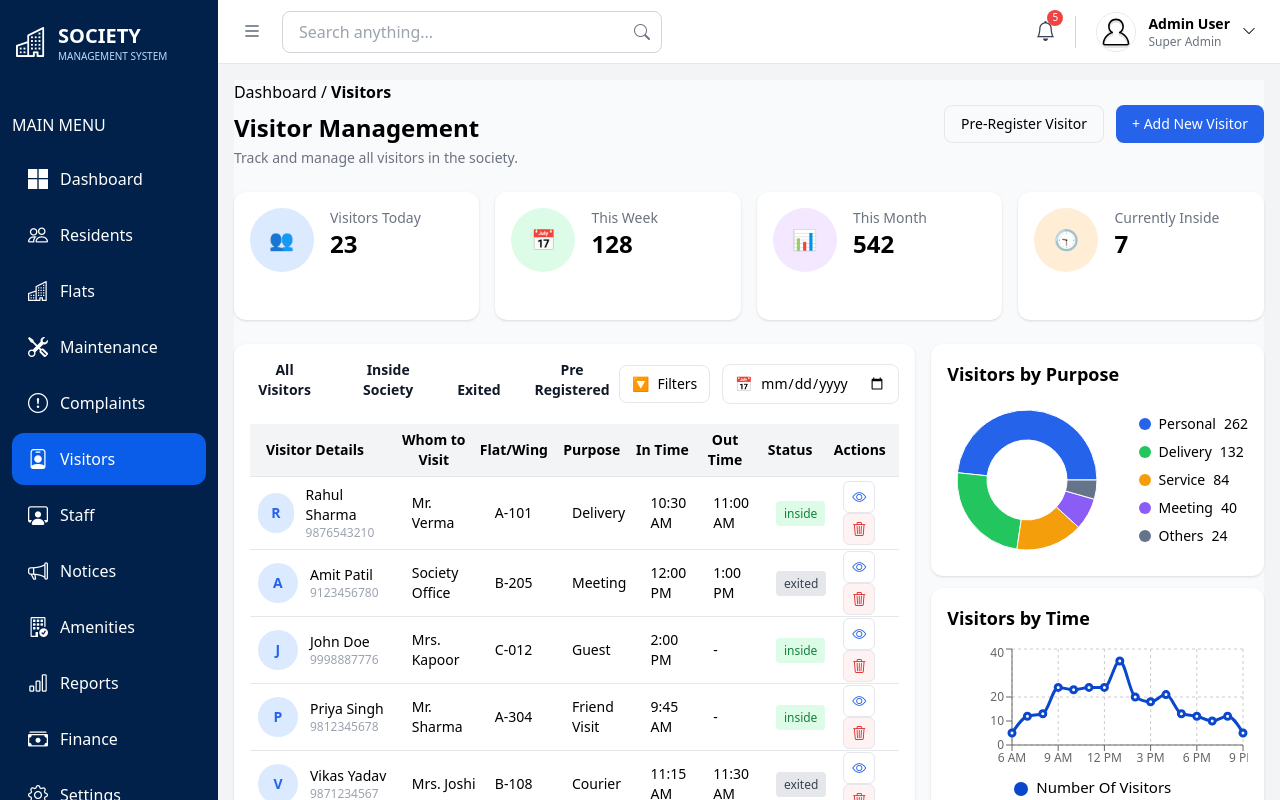
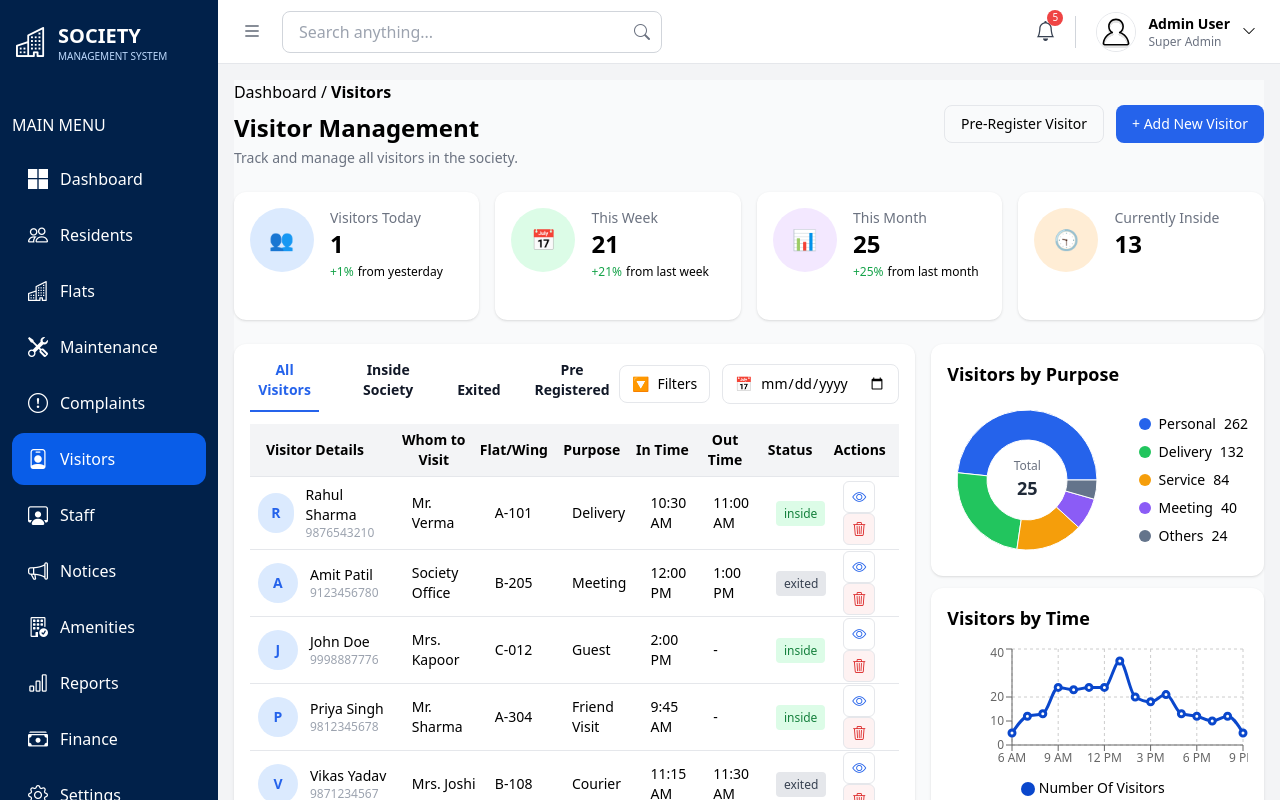
Before and after one commit to classrepo24/societymanagement-react, a React (Create React App) app: page /visitors in a window 1280 px wide. Built offline with nearby package versions, Linux system fonts and the light colour scheme.

Commit message:
total count function done in statscard

```diff
--- a/src/pages/visitors/Visitors.jsx
+++ b/src/pages/visitors/Visitors.jsx
@@ -2,7 +2,7 @@ import React, { useState } from "react";
 import InsideVisitorsTable from "./component/InsideVisitorsTable";
 import VisitorsTable from "./component/VisitorsTable";
 import VisitorCharts from "./component/VisitorCharts";
-
+import VisitorsHeaderSection from "./component/VisitorsHeaderSection";
 const Visitors = () => {
 const [activeTab, setActiveTab] = useState("All Visitors");
 const [currentPage, setCurrentPage] = useState(1);
@@ -11,9 +11,9 @@ const [showAllVisitors, setShowAllVisitors] = useState(false);
 const itemsPerPage = 5;
   const visitors = [
   {
-
     name: "Rahul Sharma",
     phone: "9876543210",
+    date: "2026-06-22",
     whom: "Mr. Verma",
     flat: "A-101",
     purpose: "Delivery",
@@ -24,6 +24,7 @@ const itemsPerPage = 5;
   {
     name: "Amit Patil",
     phone: "9123456780",
+    date: "2026-06-21",
     whom: "Society Office",
     flat: "B-205",
     purpose: "Meeting",
@@ -34,6 +35,7 @@ const itemsPerPage = 5;
   {
     name: "John Doe",
     phone: "9998887776",
+    date: "2026-06-21",
     whom: "Mrs. Kapoor",
     flat: "C-012",
     purpose: "Guest",
@@ -44,6 +46,7 @@ const itemsPerPage = 5;
   {
     name: "Priya Singh",
     phone: "9812345678",
+    date: "2026-06-20",
     whom: "Mr. Sharma",
     flat: "A-304",
     purpose: "Friend Visit",
@@ -54,6 +57,7 @@ const itemsPerPage = 5;
   {
     name: "Vikas Yadav",
     phone: "9871234567",
+    date: "2026-06-20",
     whom: "Mrs. Joshi",
     flat: "B-108",
     purpose: "Courier",
@@ -64,6 +68,7 @@ const itemsPerPage = 5;
   {
     name: "Sneha Kulkarni",
     phone: "9765432101",
+    date: "2026-06-19",
     whom: "Mr. Mehta",
     flat: "C-210",
     purpose: "Guest",
@@ -74,6 +79,7 @@ const itemsPerPage = 5;
   {
     name: "Rohit Gupta",
     phone: "9988776655",
+    date: "2026-06-19",
     whom: "Society Office",
     flat: "Office",
     purpose: "Maintenance",
@@ -84,6 +90,7 @@ const itemsPerPage = 5;
   {
     name: "Anjali Nair",
     phone: "9876501234",
+    date: "2026-06-18",
     whom: "Mrs. Iyer",
     flat: "D-101",
     purpose: "Guest",
@@ -94,6 +101,7 @@ const itemsPerPage = 5;
   {
     name: "Karan Malhotra",
     phone: "9874561230",
+    date: "2026-06-18",
     whom: "Mr. Arora",
     flat: "A-502",
     purpose: "Business Meeting",
@@ -104,6 +112,7 @@ const itemsPerPage = 5;
   {
     name: "Neha Jain",
     phone: "9865321470",
+    date: "2026-06-17",
     whom: "Mrs. Gupta",
     flat: "B-404",
     purpose: "Friend Visit",
@@ -111,9 +120,11 @@ const itemsPerPage = 5;
     outTime: "-",
     status: "inside",
   },
+
   {
     name: "Suresh Pawar",
     phone: "9854123698",
+    date: "2026-06-17",
     whom: "Mr. Patil",
     flat: "C-310",
     purpose: "Electrician",
@@ -124,6 +135,7 @@ const itemsPerPage = 5;
   {
     name: "Meera Desai",
     phone: "9811223344",
+    date: "2026-06-16",
     whom: "Mrs. Shah",
     flat: "D-203",
     purpose: "Guest",
@@ -134,6 +146,7 @@ const itemsPerPage = 5;
   {
     name: "Arjun Reddy",
     phone: "9900112233",
+    date: "2026-06-16",
     whom: "Mr. Rao",
     flat: "A-202",
     purpose: "Courier",
@@ -144,6 +157,7 @@ const itemsPerPage = 5;
   {
     name: "Pooja Verma",
     phone: "9873216540",
+    date: "2026-06-15",
     whom: "Mrs. Khanna",
     flat: "B-302",
     purpose: "Guest",
@@ -154,6 +168,29 @@ const itemsPerPage = 5;
   {
     name: "Deepak Mishra",
     phone: "9988001122",
+    date: "2026-06-15",
+    whom: "Mr. Tiwari",
+    flat: "C-111",
+    purpose: "Plumber",
+    inTime: "11:45 AM",
+    outTime: "1:15 PM",
+    status: "exited",
+  },
+  {
+  name: "Pooja Verma",
+  phone: "9873216540",
+  date: "2026-06-15",
+  whom: "Mrs. Khanna",
+  flat: "B-302",
+  purpose: "Guest",
+  inTime: "7:00 PM",
+  outTime: "-",
+  status: "inside",
+},
+{
+  name: "Deepak Mishra",
+  phone: "9988001122",
+  date: "2026-06-15",
   whom: "Mr. Tiwari",
   flat: "C-111",
   purpose: "Plumber",
@@ -164,6 +201,7 @@ const itemsPerPage = 5;
 {
   name: "Ritika Sharma",
   phone: "9898989898",
+  date: "2026-06-16",
   whom: "Mrs. Batra",
   flat: "D-305",
   purpose: "Guest",
@@ -174,6 +212,7 @@ const itemsPerPage = 5;
 {
   name: "Manoj Kumar",
   phone: "9785612340",
+  date: "2026-06-16",
   whom: "Mr. Kapoor",
   flat: "A-401",
   purpose: "Delivery",
@@ -184,6 +223,7 @@ const itemsPerPage = 5;
 {
   name: "Kavita Joshi",
   phone: "9822334455",
+  date: "2026-06-17",
   whom: "Mrs. Chawla",
   flat: "B-505",
   purpose: "Friend Visit",
@@ -194,6 +234,7 @@ const itemsPerPage = 5;
 {
   name: "Nitin Agarwal",
   phone: "9877412589",
+  date: "2026-06-17",
   whom: "Society Office",
   flat: "Office",
   purpose: "Vendor Meeting",
@@ -204,6 +245,7 @@ const itemsPerPage = 5;
 {
   name: "Farhan Khan",
   phone: "9818181818",
+  date: "2026-06-18",
   whom: "Mr. Siddiqui",
   flat: "C-407",
   purpose: "Guest",
@@ -214,6 +256,7 @@ const itemsPerPage = 5;
 {
   name: "Aditya Kulkarni",
   phone: "9876541201",
+  date: "2026-06-18",
   whom: "Mr. Shah",
   flat: "A-102",
   purpose: "Guest",
@@ -224,6 +267,7 @@ const itemsPerPage = 5;
 {
   name: "Pankaj Gupta",
   phone: "9876541202",
+  date: "2026-06-19",
   whom: "Mrs. Verma",
   flat: "B-203",
   purpose: "Delivery",
@@ -234,182 +278,13 @@ const itemsPerPage = 5;
 {
   name: "Rakesh Yadav",
   phone: "9876541203",
+  date: "2026-06-19",
   whom: "Mr. Jain",
   flat: "C-105",
   purpose: "Electrician",
   inTime: "08:30 AM",
   outTime: "11:45 AM",
   status: "exited",
-  },
-  {
-    name: "Shweta Patil",
-    phone: "9876541204",
-    whom: "Mrs. Mehta",
-    flat: "D-302",
-    purpose: "Friend Visit",
-    inTime: "01:20 PM",
-    outTime: "-",
-    status: "inside",
-  },
-  {
-    name: "Mohit Sharma",
-    phone: "9876541205",
-    whom: "Society Office",
-    flat: "Office",
-    purpose: "Vendor Meeting",
-    inTime: "11:00 AM",
-    outTime: "12:15 PM",
-    status: "exited",
-  },
-  {
-    name: "Kiran Nair",
-    phone: "9876541206",
-    whom: "Mr. Iyer",
-    flat: "A-405",
-    purpose: "Guest",
-    inTime: "03:10 PM",
-    outTime: "-",
-    status: "inside",
-  },
-  {
-    name: "Sanjay Mishra",
-    phone: "9876541207",
-    whom: "Mr. Singh",
-    flat: "B-307",
-    purpose: "Courier",
-    inTime: "12:40 PM",
-    outTime: "12:55 PM",
-    status: "exited",
-  },
-  {
-    name: "Nikita Joshi",
-    phone: "9876541208",
-    whom: "Mrs. Kapoor",
-    flat: "C-208",
-    purpose: "Guest",
-    inTime: "05:25 PM",
-    outTime: "-",
-    status: "inside",
-  },
-  {
-    name: "Akash Deshmukh",
-    phone: "9876541209",
-    whom: "Mr. Patil",
-    flat: "D-401",
-    purpose: "Plumber",
-    inTime: "09:50 AM",
-    outTime: "11:20 AM",
-    status: "exited",
-  },
-  {
-    name: "Ritu Arora",
-    phone: "9876541210",
-    whom: "Mrs. Chawla",
-    flat: "A-501",
-    purpose: "Friend Visit",
-    inTime: "06:10 PM",
-    outTime: "-",
-    status: "inside",
-  },
-  {
-    name: "Vivek Tiwari",
-    phone: "9876541211",
-    whom: "Mr. Rao",
-    flat: "B-110",
-    purpose: "Delivery",
-    inTime: "10:15 AM",
-    outTime: "10:35 AM",
-    status: "exited",
-  },
-  {
-    name: "Ananya Sen",
-    phone: "9876541212",
-    whom: "Mrs. Dutta",
-    flat: "C-309",
-    purpose: "Guest",
-    inTime: "04:00 PM",
-    outTime: "-",
-    status: "inside",
-  },
-  {
-    name: "Harsh Vora",
-    phone: "9876541213",
-    whom: "Mr. Shah",
-    flat: "D-104",
-    purpose: "Maintenance",
-    inTime: "08:45 AM",
-    outTime: "10:50 AM",
-    status: "exited",
-  },
-  {
-    name: "Komal Bhatia",
-    phone: "9876541214",
-    whom: "Mrs. Malhotra",
-    flat: "A-303",
-    purpose: "Guest",
-    inTime: "02:15 PM",
-    outTime: "-",
-    status: "inside",
-  },
-  {
-    name: "Yash Thakur",
-    phone: "9876541215",
-    whom: "Mr. Oberoi",
-    flat: "B-502",
-    purpose: "Business Meeting",
-    inTime: "01:00 PM",
-    outTime: "02:30 PM",
-    status: "exited",
-  },
-  {
-    name: "Preeti Sinha",
-    phone: "9876541216",
-    whom: "Mrs. Khanna",
-    flat: "C-402",
-    purpose: "Guest",
-    inTime: "07:00 PM",
-    outTime: "-",
-    status: "inside",
-  },
-  {
-    name: "Rahul Chavan",
-    phone: "9876541217",
-    whom: "Mr. Kulkarni",
-    flat: "D-205",
-    purpose: "Courier",
-    inTime: "11:30 AM",
-    outTime: "11:45 AM",
-    status: "exited",
-  },
-  {
-    name: "Divya Menon",
-    phone: "9876541218",
-    whom: "Mrs. Nair",
-    flat: "A-204",
-    purpose: "Guest",
-    inTime: "03:45 PM",
-    outTime: "-",
-    status: "inside",
-  },
-  {
-    name: "Ajay Parmar",
-    phone: "9876541219",
-    whom: "Mr. Trivedi",
-    flat: "B-406",
-    purpose: "Carpenter",
-    inTime: "09:20 AM",
-    outTime: "12:10 PM",
-    status: "exited",
-  },
-  {
-    name: "Sakshi Gupta",
-    phone: "9876541220",
-    whom: "Mrs. Sharma",
-    flat: "C-501",
-    purpose: "Friend Visit",
-    inTime: "06:30 PM",
-    outTime: "-",
-    status: "inside",
 },
 ];
 
@@ -430,6 +305,16 @@ const itemsPerPage = 5;
   if (activeTab === "Pre Registered") return visitor.status === "preRegistered"; // future use
   return true;
 });
+
+const today = new Date();
+const todayStr = today.toISOString().split("T")[0];
+
+const last7Days = new Date();
+last7Days.setDate(today.getDate() - 7);
+
+const last30Days = new Date();
+last30Days.setDate(today.getDate() - 30);
+
 const totalPages = Math.ceil(filteredVisitors.length / itemsPerPage);
 
 const paginatedVisitors = filteredVisitors.slice(
@@ -445,87 +330,45 @@ const endPage = Math.min(
   startPage + maxButtons - 1,
   totalPages
 );
+
 const insideVisitors = visitors.filter(
   (visitor) => visitor.status === "inside"
 );
+
+      const visitorsToday = visitors.filter(v => v.date === todayStr).length;
+
+       const thisWeek = visitors.filter(v => new Date(v.date) >= last7Days).length;
+
+       const thisMonth = visitors.filter(v => new Date(v.date) >= last30Days).length;
+      const currentlyInside = visitors.filter(v => v.status === "inside").length;
+
+       const totalVisitors = visitors.length;
+
+const todayGrowth = visitorsToday; // temporary
+const weekGrowth = thisWeek;
+const monthGrowth = thisMonth;
+
 return (
     <div className=" bg-gray-50 min-h-screen">
 
       {/* HEADER */}
 
-      {/* <VisitorStatsCards/> */}
-      <div className="flex items-center justify-between mb-6">
-        <div>
-          <p>Dashboard / <span className="font-bold">Visitors</span> </p>
-          <h1 className="text-2xl font-semibold mt-2">Visitor Management</h1>
-          <p className="text-gray-500 text-sm mt-1">
-            Track and manage all visitors in the society.
-          </p>
-        </div>
-
-        <div className="flex gap-3">
-          <button className="px-4 py-2 border rounded-lg text-sm">
-            Pre-Register Visitor
-          </button>
-          <button className="px-4 py-2 bg-blue-600 text-white rounded-lg text-sm">
-            + Add New Visitor
-          </button>
-        </div>
-      </div>
-
-      {/* CARDS */}
-      <div className="grid grid-cols-4 gap-4 mb-6">
-        {/* Card 1 */}
-        <div className="bg-white p-4 rounded-xl shadow flex items-start gap-4 h-32">
-          <div className="w-16 h-16 bg-blue-100 text-blue-600 rounded-full flex items-center justify-center text-xl">
-            👥
-          </div>
-          <div>
-            <p className="text-gray-500 text-sm">Visitors Today</p>
-            <h2 className="text-2xl font-bold">23</h2>
-          </div>
-        </div>
-
-        {/* Card 2 */}
-        <div className="bg-white p-4 rounded-xl shadow flex items-start gap-4 h-32">
-          <div className="w-16 h-16 bg-green-100 text-green-600 rounded-full flex items-center justify-center text-xl">
-            📅
-          </div>
-          <div>
-            <p className="text-gray-500 text-sm">This Week</p>
-            <h2 className="text-2xl font-bold">128</h2>
-          </div>
-        </div>
-
-        {/* Card 3 */}
-        <div className="bg-white p-4 rounded-xl shadow flex items-start gap-4 h-32">
-          <div className="w-16 h-16 bg-purple-100 text-purple-600 rounded-full flex items-center justify-center text-xl">
-            📊
-          </div>
-          <div>
-            <p className="text-gray-500 text-sm">This Month</p>
-            <h2 className="text-2xl font-bold">542</h2>
-          </div>
-        </div>
-
-        {/* Card 4 */}
-        <div className="bg-white p-4 rounded-xl shadow flex items-start gap-4 h-32">
-          <div className="w-16 h-16 bg-orange-100 text-orange-600 rounded-full flex items-center justify-center text-xl">
-            🕤
-          </div>
-          <div>
-            <p className="text-gray-500 text-sm">Currently Inside</p>
-            <h2 className="text-2xl font-bold">7</h2>
-          </div>
-        </div>
-      </div>
+       <VisitorsHeaderSection
+  visitorsToday={visitorsToday}
+  thisWeek={thisWeek}
+  thisMonth={thisMonth}
+  currentlyInside={currentlyInside}
+  todayGrowth={todayGrowth}
+  weekGrowth={weekGrowth}
+  monthGrowth={monthGrowth}
+/>
 
       {/* GRID: TABLE + CHART SPACE */}
       <div className="grid grid-cols-3 gap-4">
           <div className="col-span-2">
 
         <VisitorsTable
-            ctiveTab={activeTab}
+            activeTab={activeTab}
             setActiveTab={setActiveTab}
             currentPage={currentPage}
             setCurrentPage={setCurrentPage}
@@ -538,7 +381,9 @@ const insideVisitors = visitors.filter(
             getStatusStyle={getStatusStyle}
         />
         </div>
-        <VisitorCharts/>
+        <VisitorCharts
+         totalVisitors={totalVisitors}/>
+
       {/* CURRENTLY INSIDE VISITORS */}
 
       </div>
--- a/src/pages/visitors/component/VisitorCharts.jsx
+++ b/src/pages/visitors/component/VisitorCharts.jsx
@@ -21,13 +21,7 @@ const purposeData = [
   { name: "Others", value: 24 },
 ];
 
-const COLORS = [
-  "#2563eb",
-  "#22c55e",
-  "#f59e0b",
-  "#8b5cf6",
-  "#64748b",
-];
+const COLORS = ["#2563eb", "#22c55e", "#f59e0b", "#8b5cf6", "#64748b"];
 
 const timeData = [
   { time: "6 AM", visitors: 5 },
@@ -48,7 +42,10 @@ const timeData = [
   { time: "9 PM", visitors: 5 },
 ];
 
-const VisitorCharts = () => {
+const VisitorCharts = ({totalVisitors}) => {
+
+  // ✅ TOTAL FIX
+
   return (
     <div className="col-span-1 flex flex-col gap-3">
 
@@ -60,7 +57,11 @@ const VisitorCharts = () => {
 
         <div className="flex items-center justify-between">
 
-          <div className="w-40 h-[160px]">
+          {/* ✅ FIXED DIV */}
+                      <div className="w-40 h-[160px] relative">
+
+  {/* CHART (send it behind text) */}
+  <div className="absolute inset-0 z-0">
     <ResponsiveContainer width="100%" height="100%">
       <PieChart>
         <Pie
@@ -72,36 +73,34 @@ const VisitorCharts = () => {
           dataKey="value"
         >
           {purposeData.map((entry, index) => (
-                    <Cell
-                      key={index}
-                      fill={COLORS[index % COLORS.length]}
-                    />
+            <Cell key={index} fill={COLORS[index % COLORS.length]} />
           ))}
         </Pie>
-
         <Tooltip />
       </PieChart>
     </ResponsiveContainer>
   </div>
 
+  {/* CENTER TEXT (force on top) */}
+  <div className="absolute inset-0 z-10 flex flex-col items-center justify-center pointer-events-none">
+    <p className="text-xs text-gray-500">Total</p>
+    <p className="text-lg font-bold text-gray-800">
+      {totalVisitors ?? purposeData.reduce((a, b) => a + b.value, 0)}
+    </p>
+  </div>
+
+</div>
+
+          {/* LEGEND */}
           <div className="space-y-2 text-sm">
             {purposeData.map((item, index) => (
-              <div
-                key={index}
-                className="flex items-center gap-2"
-              >
+              <div key={index} className="flex items-center gap-2">
                 <span
                   className="w-3 h-3 rounded-full"
-                  style={{
-                    backgroundColor: COLORS[index],
-                  }}
-                ></span>
-
+                  style={{ backgroundColor: COLORS[index] }}
+                />
                 <span>{item.name}</span>
-
-                <span className="font-medium">
-                  {item.value}
-                </span>
+                <span className="font-medium">{item.value}</span>
               </div>
             ))}
           </div>
@@ -119,14 +118,8 @@ const VisitorCharts = () => {
           <ResponsiveContainer width="100%" height="100%">
             <LineChart data={timeData}>
               <CartesianGrid strokeDasharray="3 3" />
-              <XAxis dataKey="time"
-                tick={{ fontSize: 12 }}
-                interval={2}
-                  />
-              <YAxis
-                ticks={[0, 10, 20, 30, 40]}
-                tick={{ fontSize: 12 }}
-              />
+              <XAxis dataKey="time" tick={{ fontSize: 12 }} interval={2} />
+              <YAxis ticks={[0, 10, 20, 30, 40]} tick={{ fontSize: 12 }} />
               <Tooltip />
 
               <Line
@@ -134,17 +127,18 @@ const VisitorCharts = () => {
                 dataKey="visitors"
                 stroke="#0a47cc"
                 strokeWidth={3}
-                name=" Number Of Visitors"
+                name="Number Of Visitors"
               />
+
               <Legend
                 verticalAlign="bottom"
                 iconType="circle"
                 formatter={(value) => (
-                <span style={{ color: "#000000",fontSize:"15px"}}>
+                  <span style={{ color: "#000", fontSize: "14px" }}>
                     {value}
                   </span>
-              )} />
-
+                )}
+              />
             </LineChart>
           </ResponsiveContainer>
         </div>
--- /dev/null
+++ b/src/pages/visitors/component/VisitorsHeaderSection.jsx
@@ -0,0 +1,129 @@
+import React from "react";
+
+const VisitorsHeaderSection = ({
+  visitorsToday,
+  thisWeek,
+  thisMonth,
+  currentlyInside,
+  todayGrowth,
+  weekGrowth,
+  monthGrowth,
+}) => {
+  const cards = [
+    {
+      title: "Visitors Today",
+      value: visitorsToday,
+      growth: todayGrowth,
+      icon: "👥",
+      bg: "bg-blue-100",
+      color: "text-blue-600",
+    },
+    {
+      title: "This Week",
+      value: thisWeek,
+      growth: weekGrowth,
+      icon: "📅",
+      bg: "bg-green-100",
+      color: "text-green-600",
+    },
+    {
+      title: "This Month",
+      value: thisMonth,
+      growth: monthGrowth,
+      icon: "📊",
+      bg: "bg-purple-100",
+      color: "text-purple-600",
+    },
+    {
+      title: "Currently Inside",
+      value: currentlyInside,
+      icon: "🕤",
+      bg: "bg-orange-100",
+      color: "text-orange-600",
+    },
+  ];
+
+  return (
+    <>
+      {/* HEADER */}
+      <div className="flex items-center justify-between mb-6">
+        <div>
+          <p>
+            Dashboard / <span className="font-bold">Visitors</span>
+          </p>
+
+          <h1 className="text-2xl font-semibold mt-2">
+            Visitor Management
+          </h1>
+
+          <p className="text-gray-500 text-sm mt-1">
+            Track and manage all visitors in the society.
+          </p>
+        </div>
+
+        <div className="flex gap-3">
+          <button className="px-4 py-2 border rounded-lg text-sm">
+            Pre-Register Visitor
+          </button>
+
+          <button className="px-4 py-2 bg-blue-600 text-white rounded-lg text-sm">
+            + Add New Visitor
+          </button>
+        </div>
+      </div>
+
+      {/* CARDS */}
+      <div className="grid grid-cols-4 gap-4 mb-6">
+        {cards.map((card, index) => (
+          <div
+            key={index}
+            className="bg-white p-4 rounded-xl shadow flex items-start gap-4 h-32"
+          >
+            <div
+              className={`w-16 h-16 ${card.bg} ${card.color} rounded-full flex items-center justify-center text-xl`}
+            >
+              {card.icon}
+            </div>
+
+            <div>
+              <p className="text-gray-500 text-sm">{card.title}</p>
+
+              <h2 className="text-2xl font-bold">{card.value ?? 0}</h2>
+
+              {/* 🔥 GROWTH ADDED HERE */}
+
+      {typeof card.growth === "number" && (
+  <p className="text-xs mt-1">
+  <span
+    className={
+      card.growth >= 0 ? "text-green-600" : "text-red-600"
+    }
+  >
+    {card.growth !== undefined
+      ? card.growth >= 0
+        ? `+${card.growth}%`
+        : `${card.growth}%`
+      : ""}
+  </span>
+
+  <span className="text-black-500 ml-1">
+    {index === 0
+  ? "from yesterday"
+  : index === 1
+  ? "from last week"
+  : index === 2
+  ? "from last month"
+  : index === 3
+   ?"as of now":""}
+  </span>
+</p>
+)}
+            </div>
+          </div>
+        ))}
+      </div>
+    </>
+  );
+};
+
+export default VisitorsHeaderSection;
```
Also changed, not shown: src/pages/visitors/component/VisitorStatsCards.jsx (deleted, +0 -74 lines), src/pages/visitors/component/VisitorsStatsCard.jsx (deleted). Lines whose indentation alone changed are shown as unchanged.
